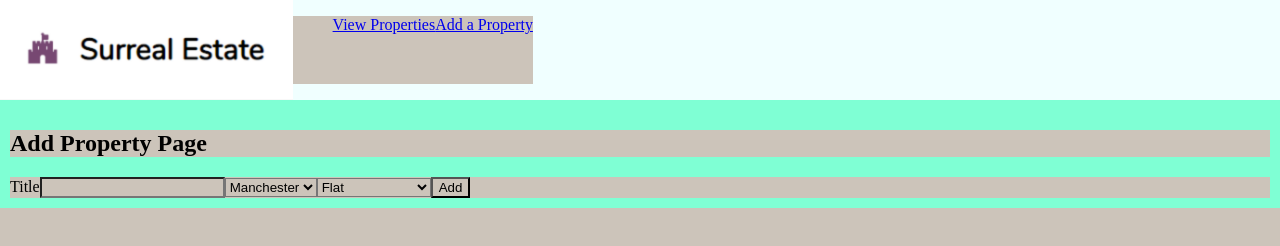
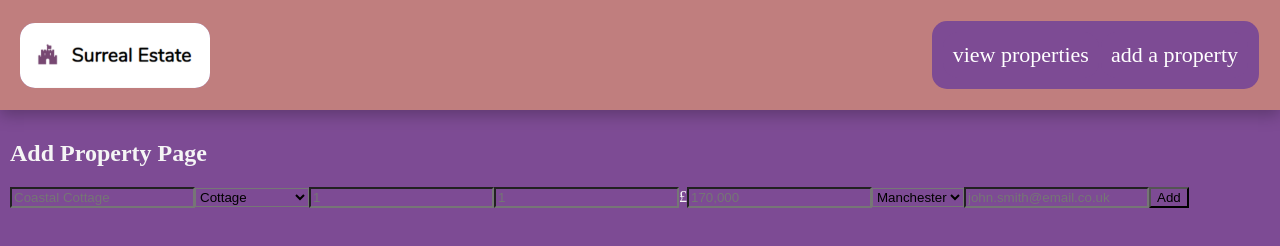
Before and after one commit to isabellacopland/surreal-estate-app, a React app: page /add-property in a window 1280 px wide. Built offline with nearby package versions, Linux system fonts and the light colour scheme; a web font is replaced by a local one.

Commit message:
axios testing

```diff
--- a/package.json
+++ b/package.json
@@ -6,6 +6,7 @@
     "@testing-library/jest-dom": "^5.16.4",
     "@testing-library/react": "^13.3.0",
     "@testing-library/user-event": "^13.5.0",
+    "axios": "^0.27.2",
     "react": "^18.2.0",
     "react-dom": "^18.2.0",
     "react-router-dom": "^5.3.3",
--- a/src/components/AddProperty.js
+++ b/src/components/AddProperty.js
@@ -1,12 +1,17 @@
 import React, { useState } from "react";
 import "../styles/add-property.css";
+import axios from "axios";
 
 const AddProperty = () => {
   const initialState = {
     fields: {
       title: "",
+      type: "Cottage",
+      bedrooms: "",
+      bathrooms: "",
+      price: "",
       city: "Manchester",
-      type: "",
+      email: "",
     },
   };
 
@@ -14,8 +19,10 @@ const AddProperty = () => {
 
   const handleAddProperty = (event) => {
     event.preventDefault();
-    // eslint-disable-next-line no-console
-    console.log(fields);
+    axios
+      .post(`http://localhost:3000/api/v1/PropertyListing/`, { ...fields })
+      .then((res) => console.log(res))
+      .catch((error) => console.log(error));
   };
 
   const handleFieldChange = (event) => {
@@ -27,14 +34,70 @@ const AddProperty = () => {
       <h2>Add Property Page</h2>
       <form onSubmit={handleAddProperty}>
         <label htmlFor="title">
-          Title
           <input
             id="title"
             name="title"
+            type="text"
             value={fields.title}
             onChange={handleFieldChange}
+            placeholder="Coastal Cottage"
           />
         </label>
+
+        <label htmlFor="type">
+          <select
+            id="type"
+            name="type"
+            value={fields.type}
+            onChange={handleFieldChange}
+            placeholder="Cottage"
+          >
+            <option value="Flat">Flat</option>
+            <option value="Detached">Detached</option>
+            <option value="Semi-Detached">Semi-Detached</option>
+            <option value="Terraced">Terraced</option>
+            <option value="End of Terrace">End of Terrace</option>
+            <option value="Cottage">Cottage</option>
+            <option value="Bungalow">Bungalow</option>
+          </select>
+        </label>
+
+        <label htmlFor="bedrooms">
+          <input
+            id="bedrooms"
+            name="bedrooms"
+            type="number"
+            value={fields.bedrooms}
+            onChange={handleFieldChange}
+            placeholder="1"
+          />
+        </label>
+
+        <label htmlFor="bathrooms">
+          <input
+            id="bathrooms"
+            name="bathrooms"
+            type="number"
+            value={fields.bathrooms}
+            onChange={handleFieldChange}
+            placeholder="1"
+          />
+        </label>
+
+        <label htmlFor="price">
+          <span>£</span>
+          <input
+            id="price"
+            name="price"
+            type="number"
+            value={fields.price}
+            onChange={handleFieldChange}
+            step="1000"
+            min="50000"
+            placeholder="170,000"
+          />
+        </label>
+
         <label htmlFor="city">
           <select
             id="city"
@@ -48,23 +111,21 @@ const AddProperty = () => {
             <option value="Liverpool">Liverpool</option>
           </select>
         </label>
-        <label htmlFor="type">
-          <select
-            id="type"
-            name="type"
-            value={fields.type}
+
+        <label htmlFor="email">
+          <input
+            id="email"
+            name="email"
+            type="email"
+            value={fields.email}
             onChange={handleFieldChange}
-          >
-            <option value="Flat">Flat</option>
-            <option value="Detached">Detached</option>
-            <option value="Semi-Detached">Semi-Detached</option>
-            <option value="Terraced">Terraced</option>
-            <option value="End of Terrace">End of Terrace</option>
-            <option value="Cottage">Cottage</option>
-            <option value="Bungalow">Bungalow</option>
-          </select>
+            placeholder="john.smith@email.co.uk"
+          />
         </label>
-        <button type="submit">Add</button>
+
+        <button type="submit" className="button">
+          Add
+        </button>
       </form>
     </div>
   );
--- a/src/components/Navbar.js
+++ b/src/components/Navbar.js
@@ -7,10 +7,10 @@ const Navbar = () => (
   <div className="navbar">
     <img className="navbarlogo" src={image} alt="surreallogo" />
     <ul className="navbar-links">
-      <Link className="navbar-links-item" to="/">
+      <Link className="navbar-links" to="/">
         View Properties
       </Link>
-      <Link className="navbar-links-item" to="/add-property">
+      <Link className="navbar-links" to="/add-property">
         Add a Property
       </Link>
     </ul>
--- a/src/components/Properties.js
+++ b/src/components/Properties.js
@@ -1,4 +1,5 @@
 import React from "react";
+import "../styles/properties.css";
 
 const Properties = () => {
   return (
--- a/src/styles/add-property.css
+++ b/src/styles/add-property.css
@@ -1,4 +1,15 @@
 .add-property {
     padding: 10px;
-    background-color: aquamarine;
+    color: whitesmoke;
 }
+
+.title {
+    font-size: larger;
+    font-weight: 700;
+}
+
+.submitbutton {
+    border-radius: 15px;
+    background-color: rgb(228, 225, 222);
+    font-family: 'Cormorant SC', serif;
+}
--- a/src/styles/app.css
+++ b/src/styles/app.css
@@ -1,7 +1,3 @@
 * {
-    background-color: rgb(204, 196, 186);
+    background-color: rgb(125, 75, 148);
 }
-
-.App {
-    background-color: rgb(93, 48, 136);
-}
--- a/src/styles/navbar.css
+++ b/src/styles/navbar.css
@@ -1,16 +1,34 @@
 .navbar {
-    background-color: azure;
-    display: flex
+  position: relative;
+  display: flex;
+  align-items: center;
+  justify-content: space-between;
+  padding: 20px;
+  background-color: rgb(192, 126, 126);
+  box-shadow: 0 5px 15px 0 rgba(0, 0, 0, 0.25);
+  color: white;
+  text-transform: uppercase;
+  overflow: hidden;
 }
 
 .navbarlogo {
-    height: 100px;
+    height: 65px;
     width: auto;
+    border-radius: 15px;
 }
 
-.navbar-links-items {
-    margin: 100px;
-    padding: 10px;
-    display: inline-block;
-    font-size: 20px;
+.navbar-links {
+    margin: 1px;
+    padding: 10px 10px;
+    display: flex;
+    font-size: 22px;
+    justify-content: space-around;
+    text-transform:lowercase;
+    position: relative;
+    display: flex;
+    align-items: center;
+    text-decoration: none;
+    transition: all 0.3s ease-in-out;
+    color: white;
+    border-radius: 15px;
 }
--- /dev/null
+++ b/src/styles/properties.css
@@ -0,0 +1,4 @@
+.properties {
+    padding: 10px;
+    color: whitesmoke;
+}
```
Also changed, not shown: 1 other file.
